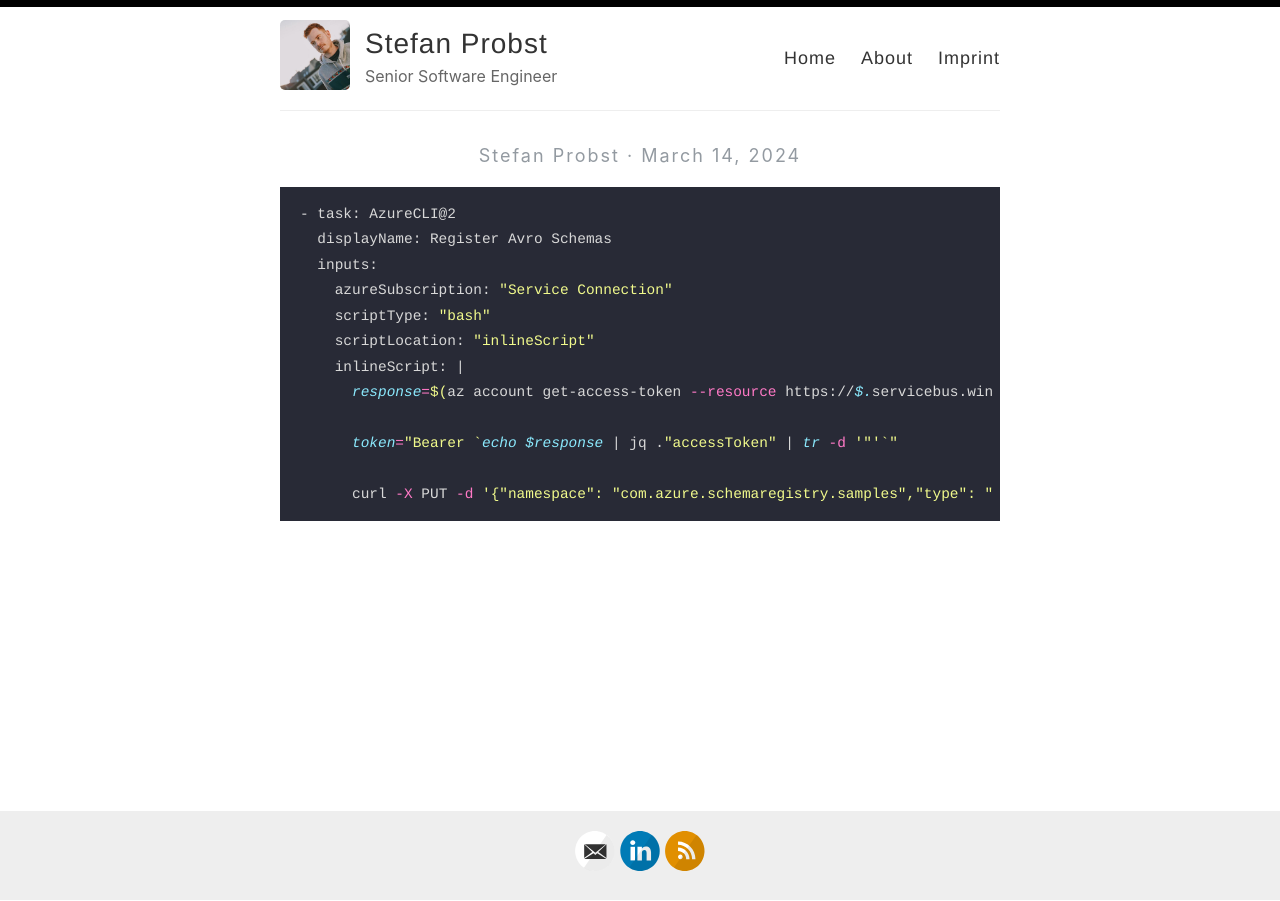
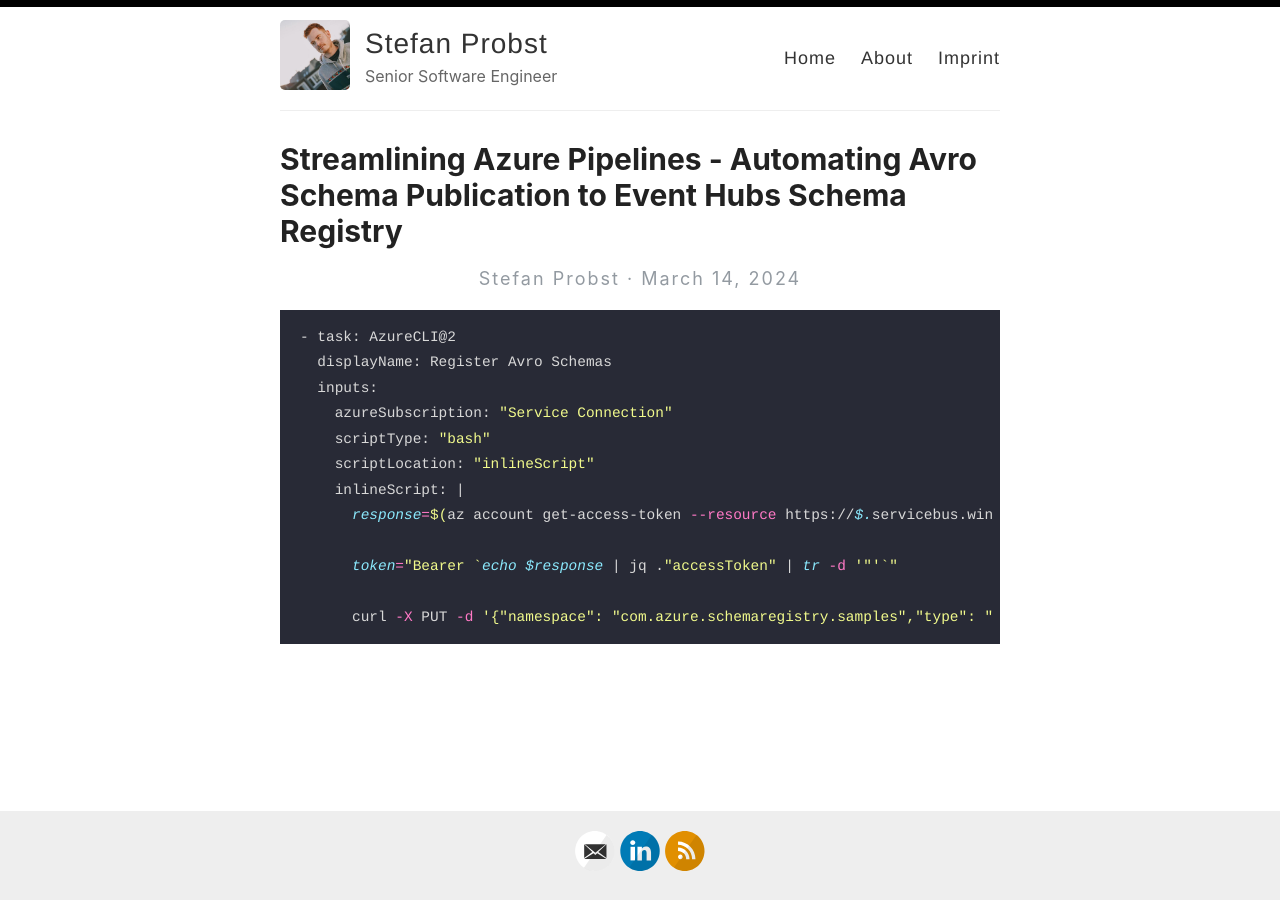
Before and after one commit to probststefan/code-blog, a Jekyll site: the page built from _posts/2024-03-14-azure-pipeline-register-avro-schema-event-hub.md, in a window 1280 px wide. Built offline with Jekyll 4.4.1, drawn with Linux system fonts in a browser that asks for light colours; our own code applies the rules of GitHub Pages for plain Markdown files.

Commit message:
Update 2024-03-14-azure-pipeline-register-avro-schema-event-hub.md

````diff
--- a/_posts/2024-03-14-azure-pipeline-register-avro-schema-event-hub.md
+++ b/_posts/2024-03-14-azure-pipeline-register-avro-schema-event-hub.md
@@ -1,6 +1,6 @@
 ---
 layout: post
-title: Streamlining Azure Pipelines\: Automating Avro Schema Publication to Event Hubs Schema Registry
+title: Streamlining Azure Pipelines - Automating Avro Schema Publication to Event Hubs Schema Registry
 ---
 ```bash
 - task: AzureCLI@2
````
